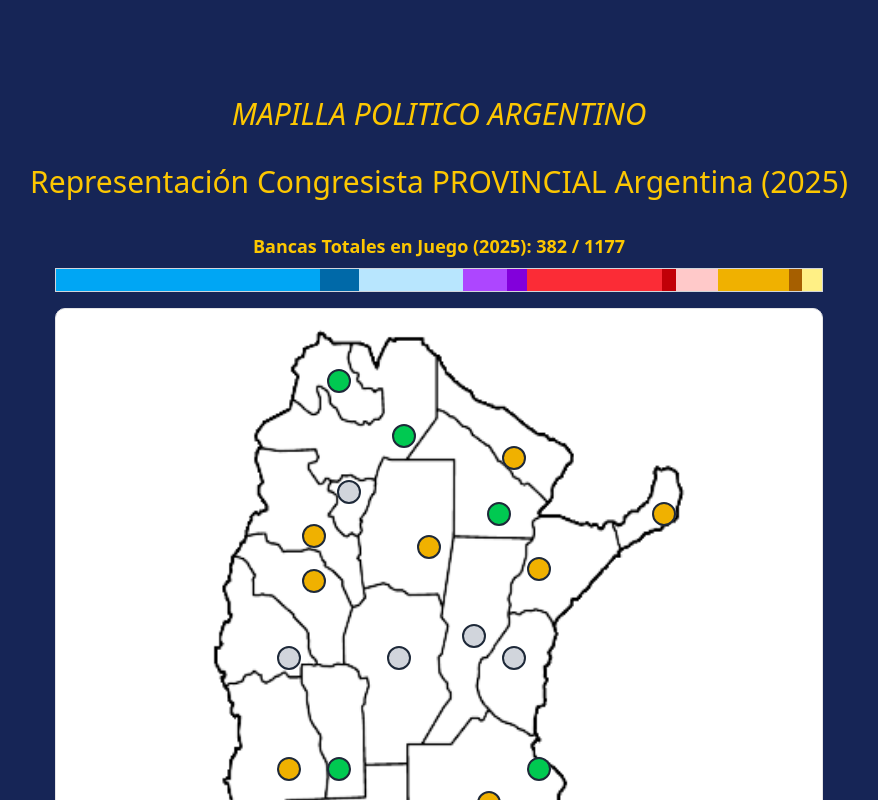
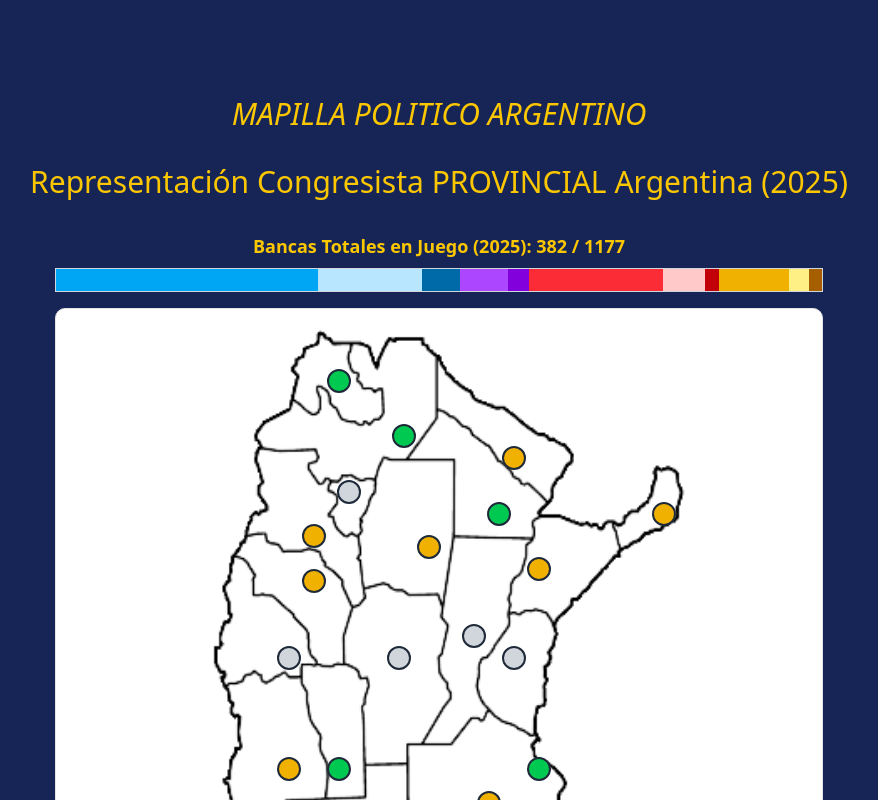
Before and after one commit to Fierillo/mapilla-politico-argentino, a Next.js app: page / in a window 1280 px wide. Shown: the top 800 px of the page, without its empty margins (201-1079 px from the left). Built offline with nearby package versions, Linux system fonts and the light colour scheme.

Commit message:
fix: improve party calculation in the main bar.

```diff
--- a/src/components/ui/horizontal-bar.tsx
+++ b/src/components/ui/horizontal-bar.tsx
@@ -35,7 +35,7 @@ export default function HorizontalBar() {
     + sumBancas('ucr','loseBancas')
   )
 
-  const totalBancas = (
+  const sumTotalBancas = (
     sumBancas('liberales','bancas')
     + sumBancas('peronismo','bancas')
     + sumBancas('pro','bancas')
@@ -45,37 +45,48 @@ export default function HorizontalBar() {
   return (
     <div className="w-full max-w-3xl mb-4">
       <h2 className="text-lg font-semibold mb-2 text-center">
-        Bancas Totales en Juego (2025): {totalLoseBancas} / {totalBancas}
+        Bancas Totales en Juego (2025): {totalLoseBancas} / {sumTotalBancas}
       </h2>
       <div className="flex h-6 border border-gray-300">
       {parties.map((party) => {
-          const bancasTotales = sumBancas(party, 'bancas');
-          const loseBancas = sumBancas(party, 'loseBancas');
-          const renewBancas = sumBancas(party, 'renewBancas');
+          const securedBancas = sumBancas(party, "bancas") - sumBancas(party, "loseBancas");
+          const loseBancas = sumBancas(party, "loseBancas");
+          const renewBancas = sumBancas(party, "renewBancas");
+          const enJuegoNoRenovadas = Math.max(loseBancas - renewBancas, 0); // Bancas en juego no renovadas
+          const totalPartyBancas = securedBancas + enJuegoNoRenovadas + renewBancas; // Total del partido
 
-          const bancasNoEnJuego = bancasTotales - loseBancas;
-          const bancasEnJuegoNoRenovadas = loseBancas - renewBancas;
+          // Ancho del segmento del partido
+          const partyWidth = (totalPartyBancas / sumTotalBancas) * 100;
 
           return (
             <div
               key={party}
               className="flex hover:brightness-125 cursor-pointer relative"
-              style={{ width: `${(bancasTotales / totalBancas) * 100}%` }}
+              style={{ width: `${partyWidth}%` }}
               onMouseEnter={() => setSelectedParty(party)}
               onMouseLeave={() => setSelectedParty(null)}
             >
+            {/* Bancas aseguradas */}
+            {securedBancas > 0 && (
                 <div
                   className={`bg-${colorMap[party]}-500 h-full`}
-              style={{ width: `${(bancasNoEnJuego / bancasTotales) * 100}%` }}
+                  style={{ width: `${(securedBancas / totalPartyBancas) * 100}%` }}
                 />
+              )}
+              {/* Bancas en juego no renovadas */}
+              {enJuegoNoRenovadas > 0 && (
+                <div
+                  className={`bg-${colorMap[party]}-200 h-full`}
+                  style={{ width: `${(enJuegoNoRenovadas / totalPartyBancas) * 100}%` }}
+                />
+              )}
+              {/* Bancas renovadas/ganadas */}
+              {renewBancas > 0 && (
                 <div
                   className={`bg-${colorMap[party]}-700 h-full`}
-              style={{ width: `${(renewBancas / bancasTotales) * 100}%` }}
+                  style={{ width: `${(renewBancas / totalPartyBancas) * 100}%` }}
                 />
-            <div
-              className={`bg-${colorMap[party]}-200 h-full`}
-              style={{ width: `${(bancasEnJuegoNoRenovadas / bancasTotales) * 100}%` }}
-            />
+              )}
             {/* Cuadro informativo al hacer clic */}
             {selectedParty === party && (
               <div
@@ -88,8 +99,7 @@ export default function HorizontalBar() {
                 }}
               >
                 <p className="text-sm">
-                  {party.charAt(0).toUpperCase() + party.slice(1)}: {bancasTotales} totales,{" "}
-                  {renewBancas} renovadas, {loseBancas} en juego
+                  {party.charAt(0).toUpperCase() + party.slice(1)}: {securedBancas} aseguradas, {renewBancas} renovadas, {enJuegoNoRenovadas} en juego
                 </p>
               </div>
             )}
```
Lines whose indentation alone changed are shown as unchanged.
